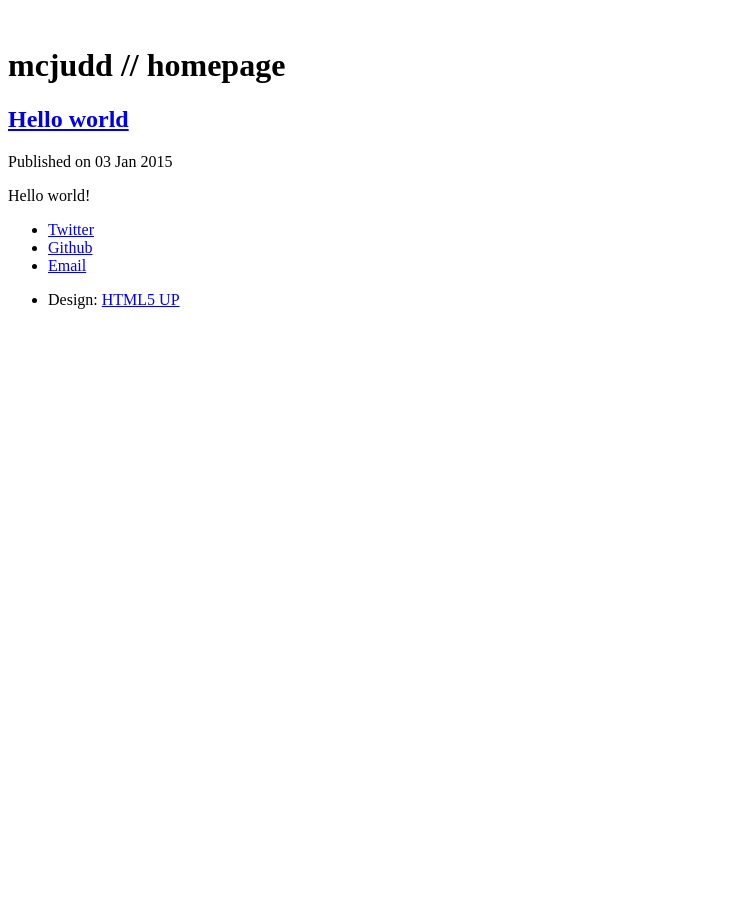
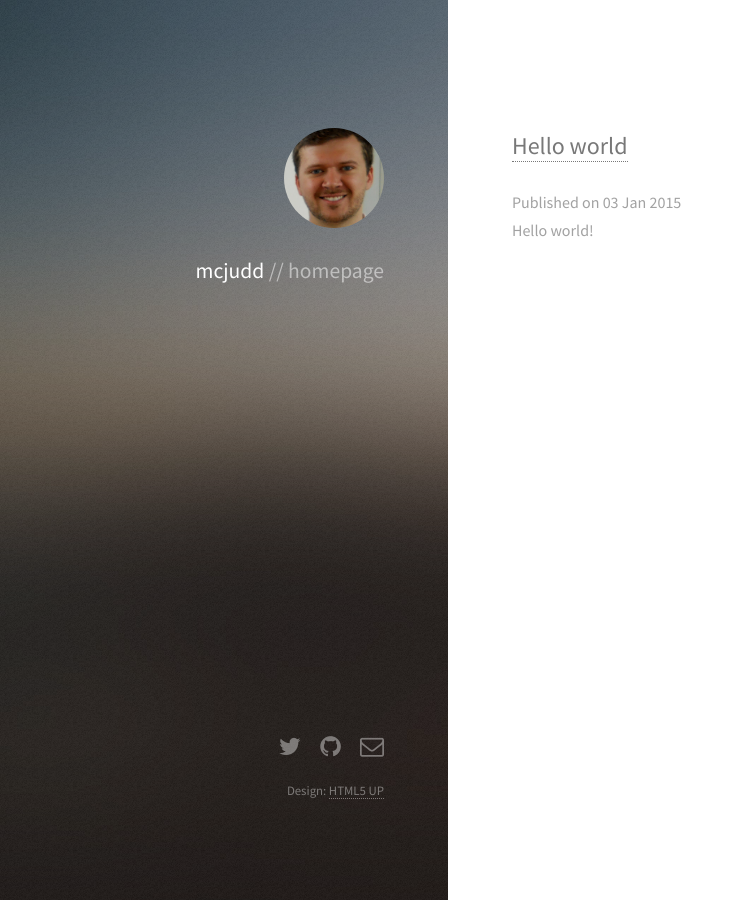
Before and after one commit to mcjudd/mcjudd.github.io, a Jekyll site: the page built from _posts/2015-01-03-helloworld.md, in a window 1280 px wide. Shown: the whole page, without its empty margins (0-744 px from the left). Built offline with Jekyll 4.4.1, drawn with Linux system fonts in a browser that asks for light colours; nearby versions of some CDN libraries; library files that are not in the unit come from our copies.

Commit message:
Absolutely path.

```diff
--- a/_layouts/default.html
+++ b/_layouts/default.html
@@ -11,20 +11,20 @@
 	<meta name="description" content="" />
 	<meta name="author" content="Mike Judd" />
 	<!--[if lte IE 8]><script src="css/ie/html5shiv.js"></script><![endif]-->
-	<script src="js/jquery.min.js"></script>
-	<script src="js/jquery.poptrox.min.js"></script>
-	<script src="js/skel.min.js"></script>
-	<script src="js/init.js"></script>
-	<link rel="stylesheet" href="css/skel.css" />
-	<link rel="stylesheet" href="css/style.css" />
-	<link rel="stylesheet" href="css/style-xlarge.css" />
+	<script src="http://mcjudd.github.io/js/jquery.min.js"></script>
+	<script src="http://mcjudd.github.io/js/jquery.poptrox.min.js"></script>
+	<script src="http://mcjudd.github.io/js/skel.min.js"></script>
+	<script src="http://mcjudd.github.io/js/init.js"></script>
+	<link rel="stylesheet" href="http://mcjudd.github.io/css/skel.css" />
+	<link rel="stylesheet" href="http://mcjudd.github.io/css/style.css" />
+	<link rel="stylesheet" href="http://mcjudd.github.io/css/style-xlarge.css" />
 		<!--[if lte IE 8]><link rel="stylesheet" href="css/ie/v8.css" /><![endif]-->
 </head>
 <body id="top">
 
 		<!-- Header -->
 			<header id="header">
-				<a href="#" class="image avatar"><img src="images/avatar.jpg" alt="" /></a>
+				<a href="#" class="image avatar"><img src="http://mcjudd.github.io/images/avatar.jpg" alt="" /></a>
 				<h1><strong>mcjudd</strong> // homepage</h1>
 			</header>
 
```
